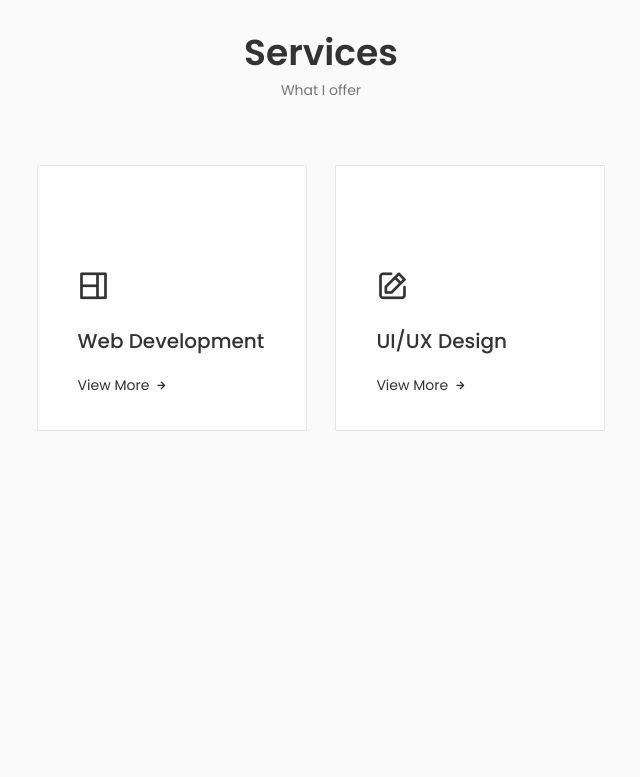
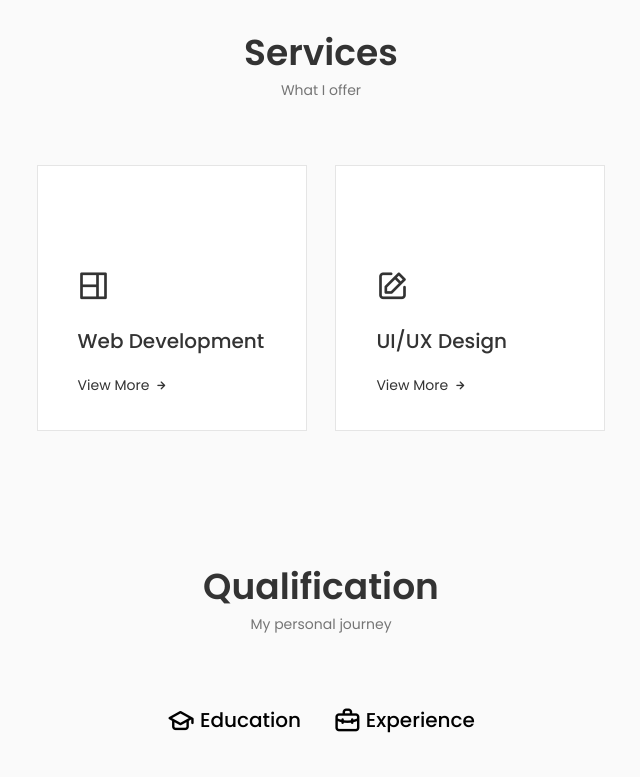
Before and after one commit to aomkhamphaung/portfolio, a React (Create React App) app: page / in a window 1280 px wide. Shown: the part 2000-2777 px from the top of the page, without its empty margins (319-959 px from the left). Before the commit the page ends 2463 px from the top, so only its background shows below. Built offline with nearby package versions, Linux system fonts and the light colour scheme.

Commit message:
qualification sections added

```diff
--- a/src/App.js
+++ b/src/App.js
@@ -5,6 +5,7 @@
 import About from "./components/about/About";
 import Skills from "./components/skills/Skills";
 import Services from "./components/services/Services";
+import Qualification from "./components/qualification/Qualification";
 
 const App = () => {
   return(
@@ -17,6 +18,7 @@
       <About/>
       <Skills/>
       <Services/>
+      <Qualification/>
     </main>
     </>
   )
--- /dev/null
+++ b/src/components/qualification/Qualification.jsx
@@ -0,0 +1,149 @@
+import React, { useState } from 'react'
+import './qualification.css'
+
+const Qualification = () => {
+    const [toggleState, setToggleState] = useState(1);
+
+    const toggleTab = (index) => {
+        setToggleState(index);
+    }
+  return (
+    <section className="qualification section">
+        <h2 className="section__title">Qualification</h2>
+        <span className="section__subtitle">My personal journey</span>
+
+        <div className="qualification__container container">
+            <div className="qualification__tabs">
+                <div onClick={() => toggleTab(1)} className={toggleState === 1 ? "qualification__button qualification__active button--flex" : "qualification__button button--flex"}>
+                    <i className='uil uil-graduation-cap qualification__icon'></i> Education
+                </div>
+
+                <div onClick={() => toggleTab(2)} className={toggleState === 1 ? "qualification__button qualification__active button--flex" : "qualification__button button--flex"}>
+                    <i className='uil uil-briefcase-alt qualification__icon'></i> Experience
+                </div>
+            </div>
+
+            <div className="qualification__sections">
+                <div className={toggleState === 1 ? "qualification__content qualification__content-active" : "qualification__content"}>
+                    <div className="qualification__data">
+                        <div>
+                            <h3 className="qualification__title">High School Graduated</h3>
+                            <span className='qualification__subtitle'>6 Distinctions</span>
+                            <div className='qualification__calendar'>
+                                <i className='uil uil-calendar-alt'></i> 2019 - 2020
+                            </div>
+                        </div>
+
+                        <div>
+                            <span className='qualification__rounder'></span>
+                            <span className="qualification__line"></span>
+                        </div>
+                    </div>
+
+                    <div className="qualification__data">
+                        <div></div>
+                        <div>
+                            <span className='qualification__rounder'></span>
+                            <span className="qualification__line"></span>
+                        </div>
+                        <div>
+                            <h3 className="qualification__title">Zero to Pro CS Bootcamp(Level-4 + Level-3)</h3>
+                            <span className='qualification__subtitle'>Myanmar IT Bootcamp</span>
+                            <div className='qualification__calendar'>
+                                <i className='uil uil-calendar-alt'></i> 2022 Feb - 2022 Oct
+                            </div>
+                        </div>
+
+
+                    </div>
+
+                    <div className="qualification__data">
+                        <div>
+                            <h3 className="qualification__title">PHP and Laravel Bootcamp</h3>
+                            <span className='qualification__subtitle'>Host Myanmar Mandalay</span>
+                            <div className='qualification__calendar'>
+                                <i className='uil uil-calendar-alt'></i> 2022 Nov - 2023 Apr
+                            </div>
+                        </div>
+
+                        <div>
+                            <span className='qualification__rounder'></span>
+                            <span className="qualification__line"></span>
+                        </div>
+                    </div>
+
+                    <div className="qualification__data">
+                        <div></div>
+                        <div>
+                            <span className='qualification__rounder'></span>
+                            <span className="qualification__line"></span>
+                        </div>
+                        <div>
+                            <h3 className="qualification__title">Special Web Design</h3>
+                            <span className='qualification__subtitle'>MMSIT</span>
+                            <div className='qualification__calendar'>
+                                <i className='uil uil-calendar-alt'></i> 2023 Aug - Present
+                            </div>
+                        </div>
+
+
+                    </div>
+
+                </div>
+
+                <div className={toggleState === 2 ? "qualification__content qualification__content-active" : "qualification__content"}>
+                    <div className="qualification__data">
+                        <div>
+                            <h3 className="qualification__title">PHP, Laravel On Job Training</h3>
+                            <span className='qualification__subtitle'>Host Myanmar Mandalay</span>
+                            <div className='qualification__calendar'>
+                                <i className='uil uil-calendar-alt'></i> 2023 Feb - 2023 Apr
+                            </div>
+                        </div>
+
+                        <div>
+                            <span className='qualification__rounder'></span>
+                            <span className="qualification__line"></span>
+                        </div>
+                    </div>
+
+                    <div className="qualification__data">
+                        <div></div>
+                        <div>
+                            <span className='qualification__rounder'></span>
+                            <span className="qualification__line"></span>
+                        </div>
+                        <div>
+                            <h3 className="qualification__title">Laravel Developer (Internship)</h3>
+                            <span className='qualification__subtitle'>Host Myanmar IT Solution</span>
+                            <div className='qualification__calendar'>
+                                <i className='uil uil-calendar-alt'></i> 2023 May
+                            </div>
+                        </div>
+
+
+                    </div>
+
+                    <div className="qualification__data">
+                        <div>
+                            <h3 className="qualification__title">Junior Backend Developer</h3>
+                            <span className='qualification__subtitle'>ILBC, Edtech</span>
+                            <div className='qualification__calendar'>
+                                <i className='uil uil-calendar-alt'></i> 2023 Jun - Present
+                            </div>
+                        </div>
+
+                        <div>
+                            <span className='qualification__rounder'></span>
+                            <span className="qualification__line"></span>
+                        </div>
+                    </div>
+
+                </div>
+            </div>
+        </div>
+    </section>
+  )
+}
+
+export default Qualification
--- /dev/null
+++ b/src/components/qualification/qualification.css
@@ -0,0 +1,115 @@
+.qualification__container{
+    max-width: 768px;
+}
+
+.qualification__tabs{
+    display: flex;
+    justify-content: center;
+    margin-bottom: var(--mb-2);
+}
+
+.qualification__button{
+    font-size: var(--h3-font-size);
+    font-weight: var(--font-medium);
+    color: var(--title-color);
+    margin: 0 var(--mb-1);
+    cursor: pointer;
+}
+
+.qualification__button:hover{
+    color: var(--title-color-dark);
+}
+
+.qualification__icon{
+    font-size: 1.8rem;
+    margin-right: var(--mb-0-25);
+}
+
+.qualification__active{
+    color: var(--title-color-dark);
+}
+
+.qualification__sections{
+    display: grid;
+    grid-template-columns: 0.6fr;
+    justify-content: center;
+}
+
+.qualification__content{
+    display: none;
+}
+
+.qualification__content-active{
+    display: block;
+}
+
+.qualification__data{
+    display: grid;
+    grid-template-columns: 1fr max-content 1fr;
+    column-gap: 1.5rem;
+}
+
+.qualification__title{
+    font-size: var(--normal-font-size);
+    font-weight: var(--font-medium);
+}
+
+.qualification__subtitle{
+    display: inline-block;
+    font-size: var(--small-font-size);
+    margin-bottom: var(--mb-1);
+}
+
+.qualification__calendar{
+    font-size: var(--small-font-size);
+}
+
+.qualification__rounder{
+    display: inline-block;
+    width: 13px;
+    height: 13px;
+    background-color: var(--text-color);
+    border-radius: 50%;
+}
+
+.qualification__line{
+    display: block;
+    width: 1px;
+    height: 100%;
+    background-color: var(--text-color);
+    transform: translate(6px, -7px);
+}
+
+/*=============== BREAKPOINTS ===============*/
+/* For large devices */
+@media screen and (max-width: 992px) {
+    .qualification__container{
+        margin-left: auto;
+        margin-right: auto;
+    }
+  }
+
+  /* For medium devices */
+  @media screen and (max-width: 768px) {
+    .qualification__container{
+        margin-left: var(--mb-1-5);
+        margin-right: var(--mb-1-5);
+    }
+  }
+
+  @media screen and (max-width: 576px) {
+    .qualification__sections{
+        grid-template-columns: initial;
+    }
+
+    .qualification__button{
+        margin: 0 var(--mb-0-75);
+    }
+  }
+
+  /* For small devices */
+  @media screen and (max-width: 350px) {
+    .qualification__data{
+        gap: 0.5rem;
+    }
+  }
```
